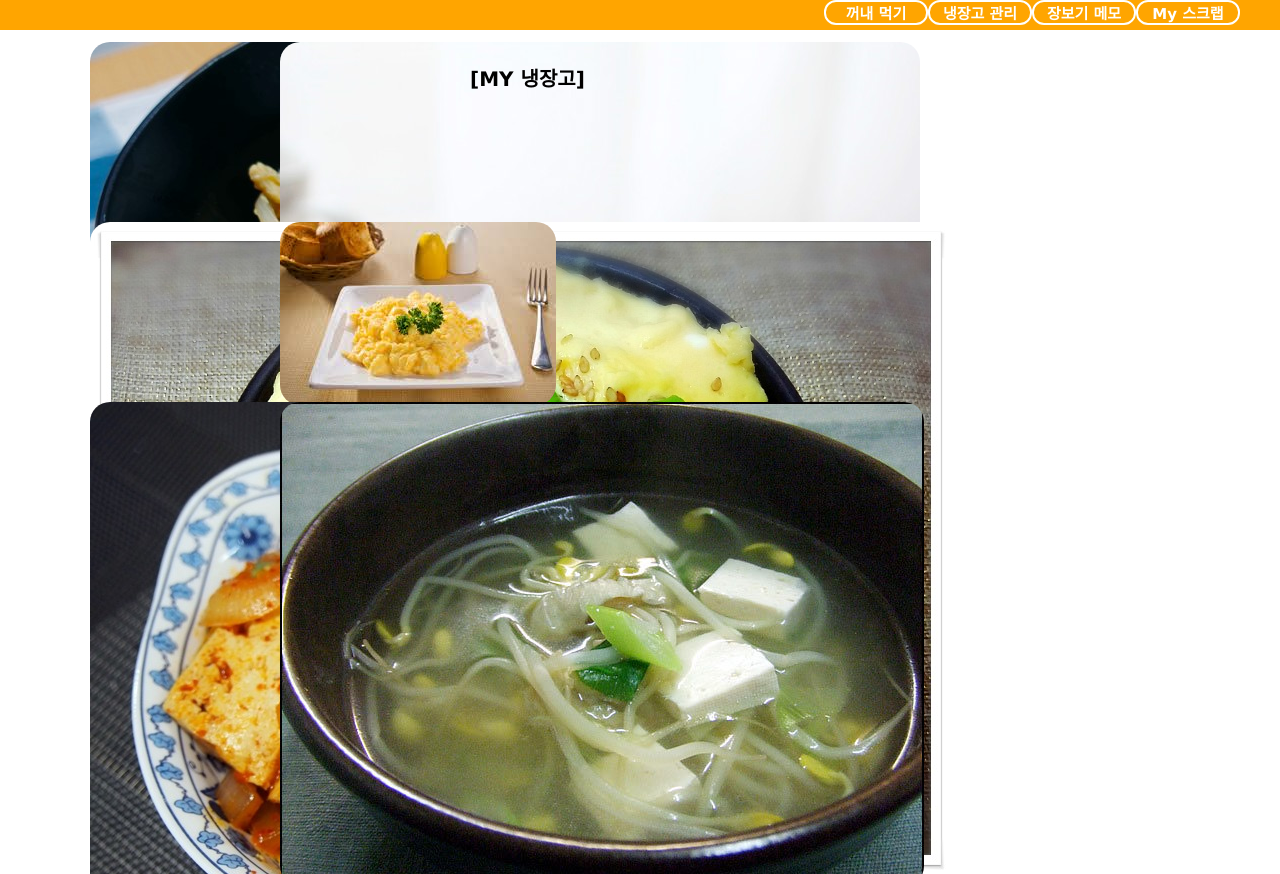
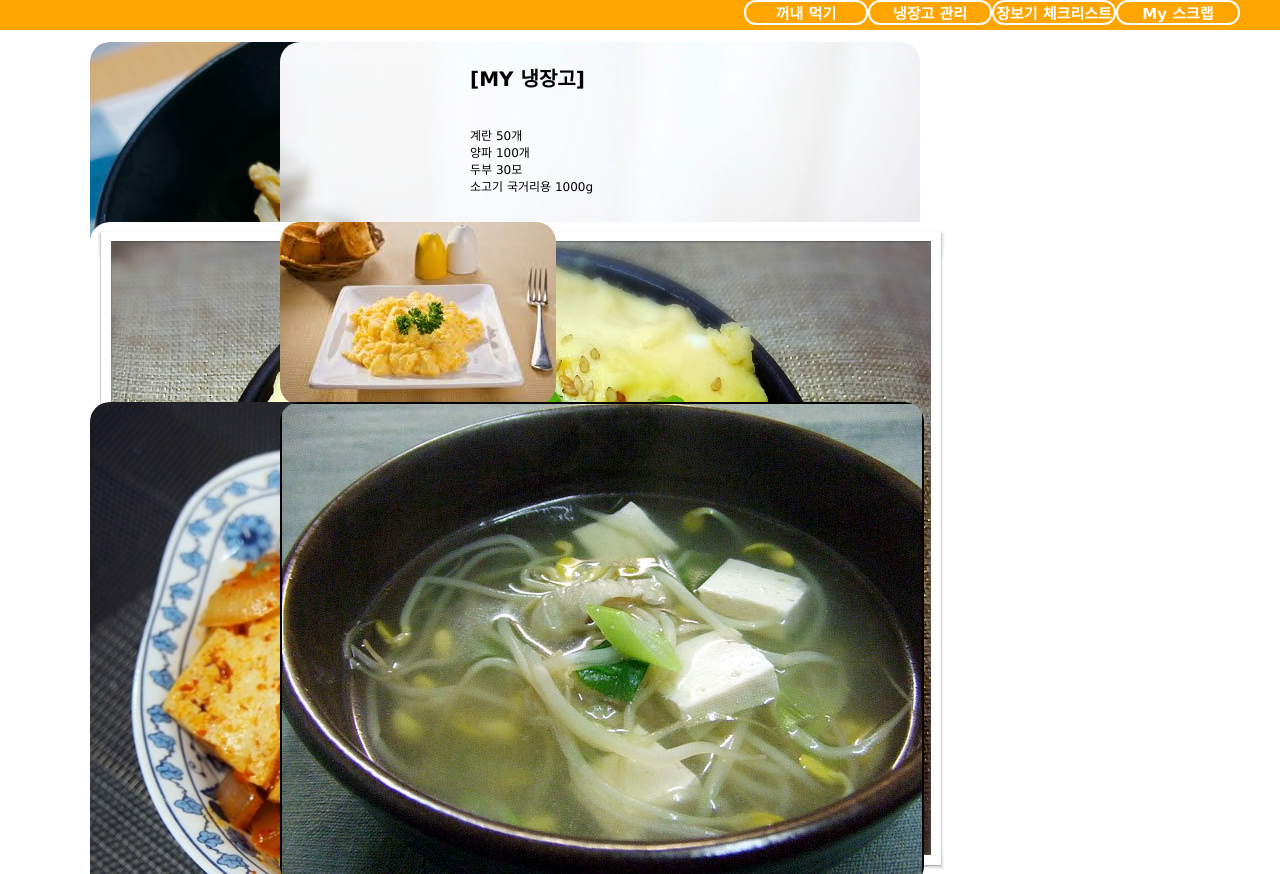
Before and after one commit to KahyeAhn/threemeals, a Django app: a page that uses templates/base.html in a window 1280 px wide. Shown: the part 65-939 px from the top of the page. Run offline with Django 3.2, Linux system fonts and the light colour scheme; a user stored in the database is signed in; data comes from the database, SQL or seed files in the repository; both versions use the stored data as it was after the commit.

Commit message:
final version

```diff
--- a/fridge/templates/fridge/manage.html
+++ b/fridge/templates/fridge/manage.html
@@ -8,13 +8,13 @@
 {% block content %}
 <div id="content">
     <div id="frozen">
-        <p>냉동</p>
+        <p style = 'font-size : 15px'>냉동</p>
     </div>
     <div id="cold">
-        <p>냉장</p>
+        <p style = 'font-size : 15px'>냉장</p>
     </div>
     <div id="warm">
-        <p>실온</p>
+        <p style = 'font-size : 15px'>실온</p>
     </div>
     <div>
         <p>채워넣기</a></p>
--- a/fridge/templates/fridge/recom_list.html
+++ b/fridge/templates/fridge/recom_list.html
@@ -33,6 +33,13 @@
     </div>
     <div id="my_fridge">
         <h5 style="font-size : 20px">[MY 냉장고]</h5>
+        <ul>
+            <li>계란 50개</li>
+            <li>양파 100개</li>
+            <li>두부 30모</li>
+            <li>소고기 국거리용 1000g</li>
+        </ul>
+
 
     </div>
 </div>
--- a/fridge/templates/fridge/shopping_memo.html
+++ b/fridge/templates/fridge/shopping_memo.html
@@ -9,7 +9,7 @@
 <div id="content">
     <p>
 
-        <span class="basketlist"><img src="{% static 'img/memo.png' %}" style="height:30px;">장보기메모<br></span>
+        <span class="basketlist"><img src="{% static 'img/memo.png' %}" style="height:30px;">장보기 체크리스트<br></span>
         <span class="basketlist">장볼 재료들의 리스트를 확인하세요</span>
         <span id="addmemo"><a href="{% url 'fridge:adding_shopping' %}">&#43 메모추가</a></span>
     </p>
--- a/static/css/base.css
+++ b/static/css/base.css
@@ -67,7 +67,7 @@ div#menu >li {
     font-weight: bold;
     text-decoration:none;
     float : right;
-    width : 100px
+    width : 120px
 }
 
 table {
--- a/templates/base.html
+++ b/templates/base.html
@@ -29,7 +29,7 @@
 
     <div id="menu">
         <li><a href ="{% url 'fridge:scrap_list' %}">My 스크랩</a></li>
-        <li><a href ="{% url 'fridge:shopping' %}">장보기 메모</a></li>
+        <li><a href ="{% url 'fridge:shopping' %}">장보기 체크리스트</a></li>
         <li><a href ="{% url 'fridge:manage' %}">냉장고 관리</a></li>
         <li><a href ="{% url 'fridge:recommendation' %}">꺼내 먹기</a></li>
         <style type="text/css">
```
Also changed, not shown: fridge/static/fridge/fridge_manage.css (+5 -4 lines), db.sqlite3, media/images/menu/계란샐러드.jpg (added), media/images/menu/마파두부.jpg (added), media/images/menu/밀푀유나베.jpg (added), media/images/menu/식빵피자.jpg (added), media/images/menu/중국식가지볶음.jpg (added), media/images/menu/중국식계란볶음밥.jpeg (added), media/images/menu/차슈덮밥.jpg (added), media/images/menu/참치캘리포니아롤.jpg (added), static/img/honbap.png (added), 4 other files.
